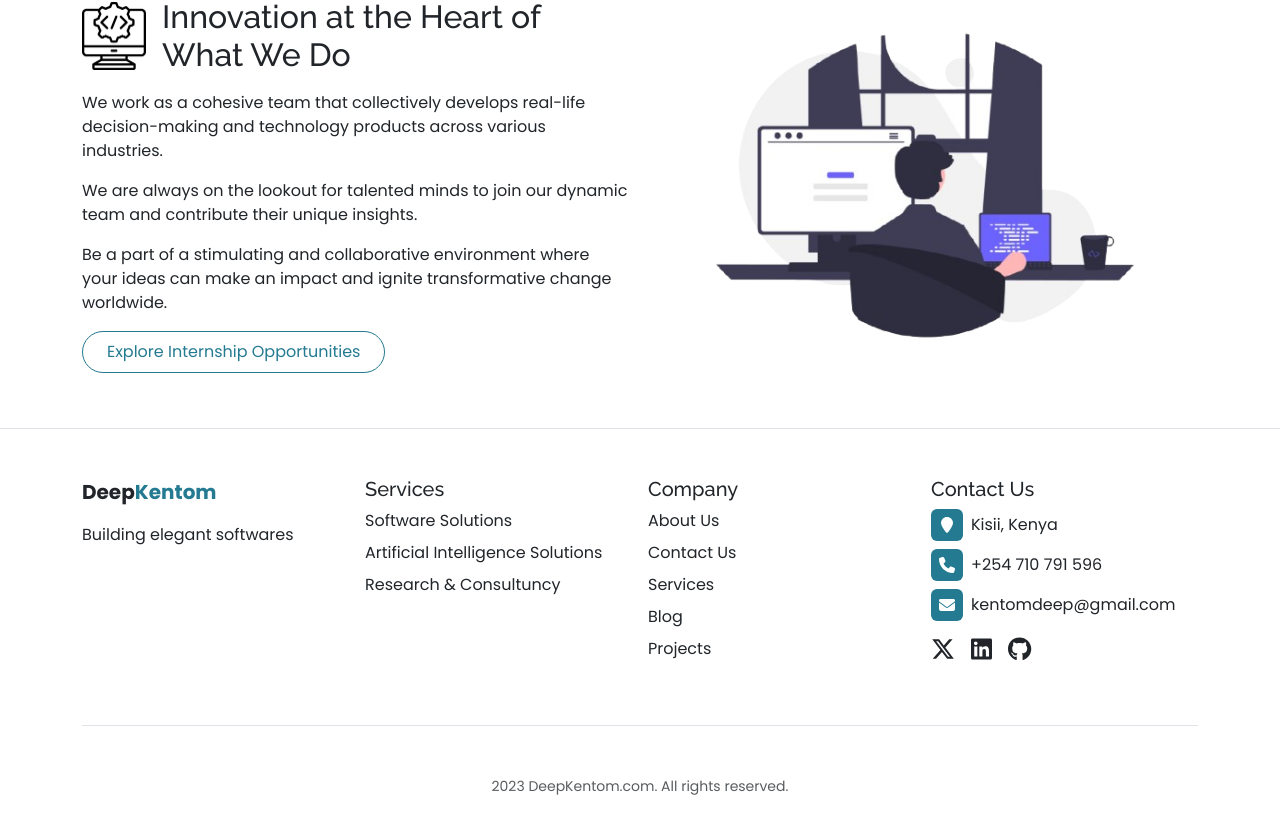
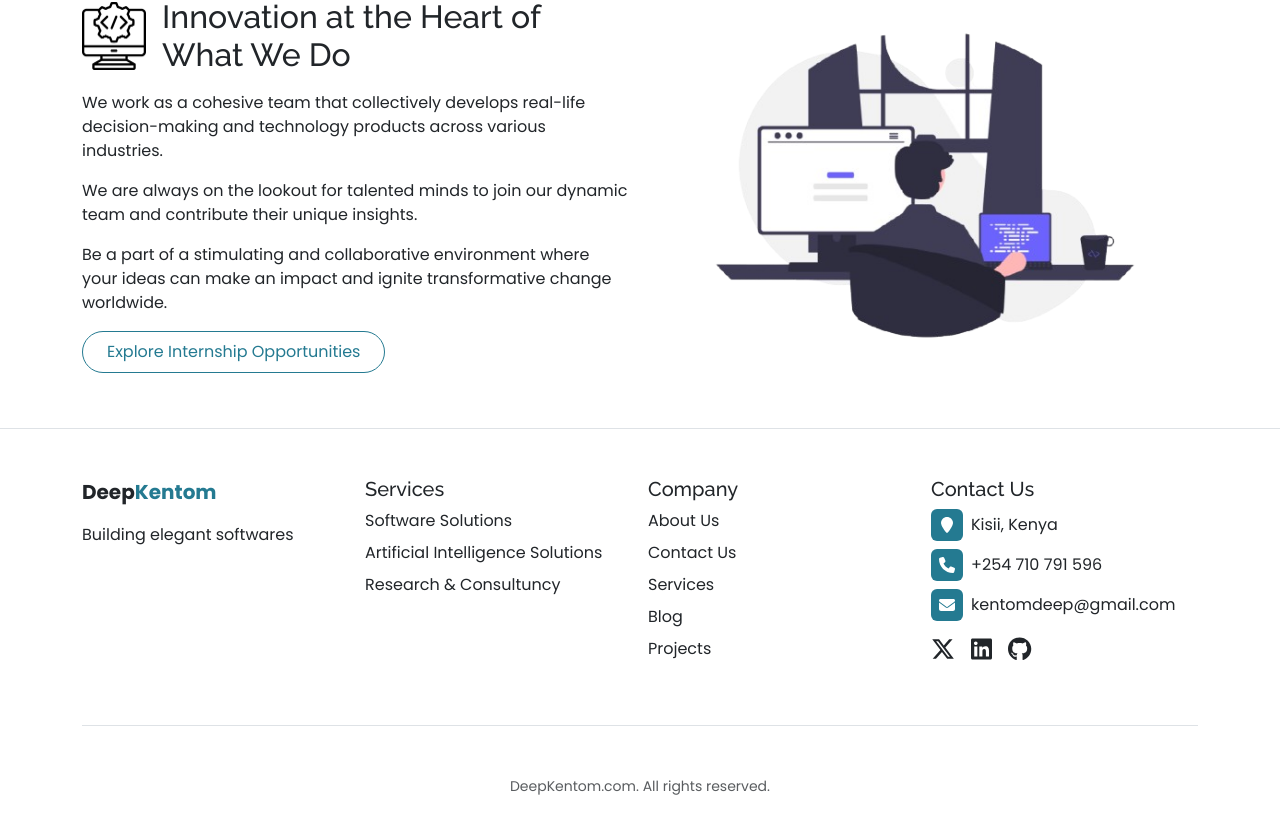
Before and after one commit to AIIKS-KSU-TEAM/Deepkentom-frontend, a Vue app: page / in a window 1280 px wide. Shown: the part 1298-2132 px from the top of the page. Built offline with nearby package versions, Linux system fonts and the light colour scheme; no server answers.

Commit message:
Update TheFooter.vue

```diff
--- a/src/components/TheFooter.vue
+++ b/src/components/TheFooter.vue
@@ -107,7 +107,7 @@
       </div>
       <div class="bottom text-center py-5">
         <small class="text-muted"
-          >2023 DeepKentom.com. All rights
+          >DeepKentom.com. All rights
           reserved.</small
         >
       </div>
```
